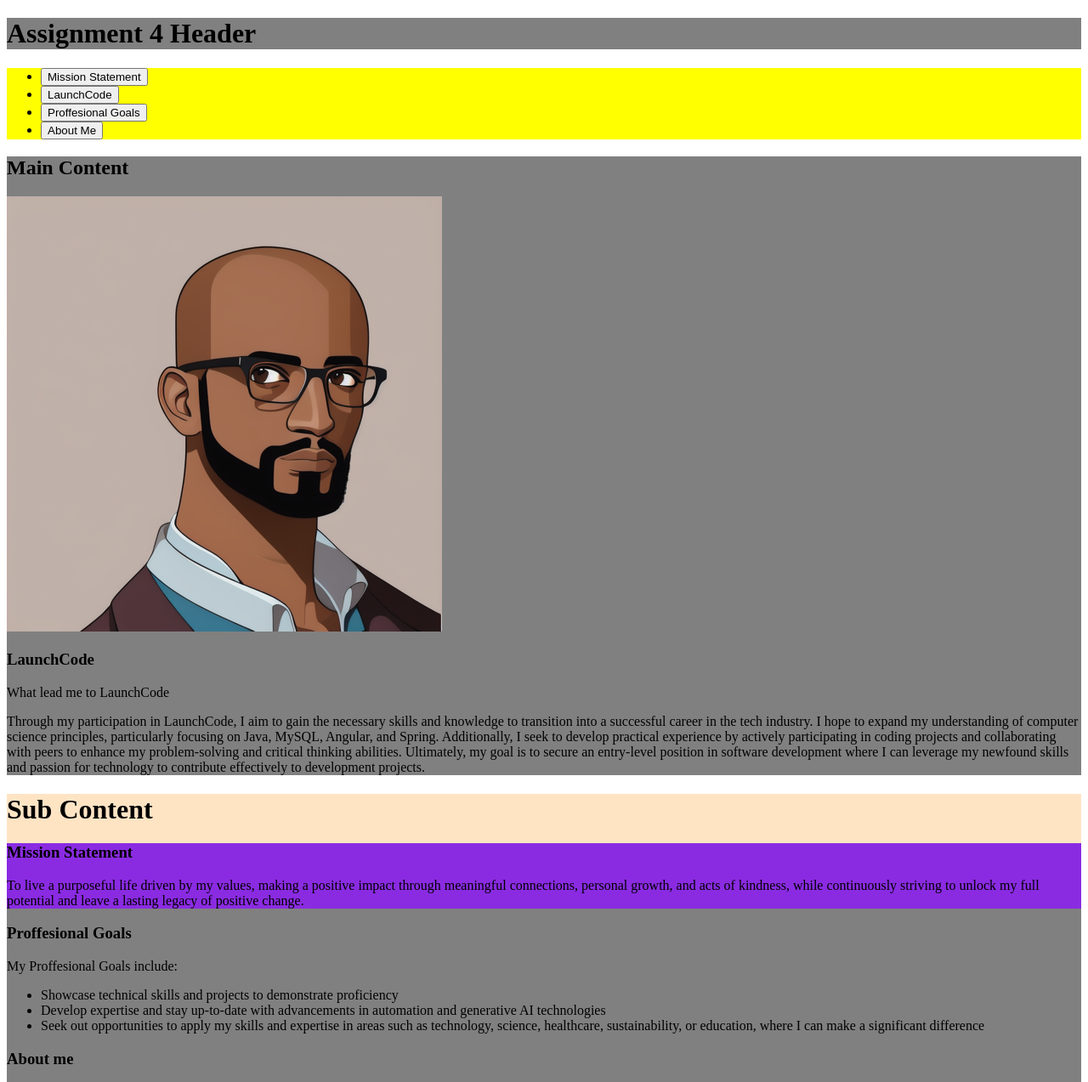
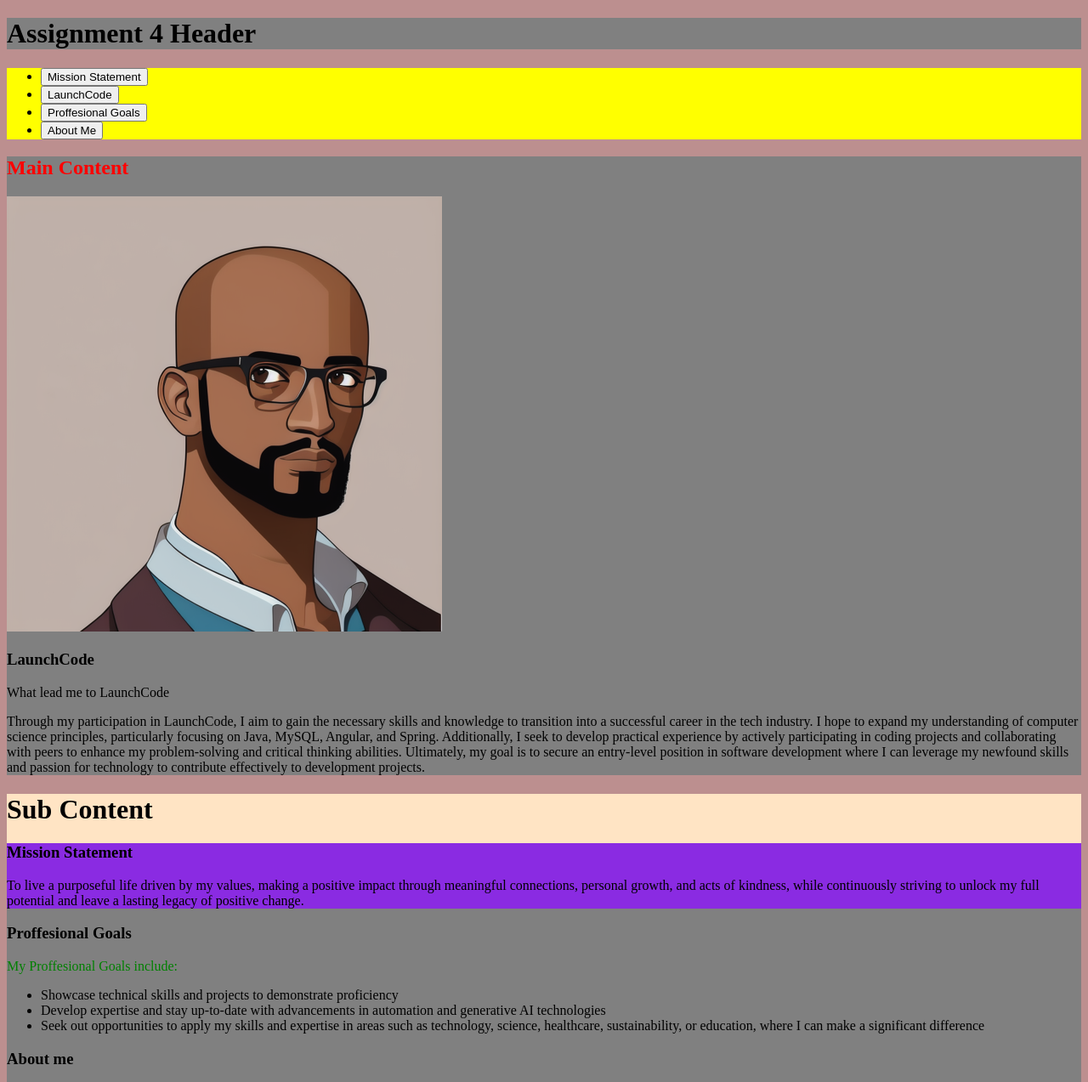
Before and after one commit to LaunchCodeAllhubs/js-assignment-4-html-me-something-KratzKodes, a website: page index.html in a window 1280 px wide. Shown: the top 1273 px of the page at 85% size. Drawn offline with Linux system fonts and the light colour scheme.

Commit message:
basic requirements

```diff
--- a/index.html
+++ b/index.html
@@ -3,7 +3,9 @@
 <head>
    <meta charset="UTF-8">
    <meta name="viewport" content="width=device-width, initial-scale=1.0">
+   <link rel="stylesheet" href="styles.css">
    <title>Assingment 4</title>
+
 </head>
 <body>
    <!--TO DO
@@ -44,7 +46,7 @@
       <div class="maindContent" style="background-color: grey;">
 
          <div class="mainHeader">
-            <h2>
+            <h2 id="mainHeading">
                Main Content
             </h2>
          </div>
@@ -92,7 +94,7 @@
 
             <div class="Proffesional Goals">
                <h3>Proffesional Goals</h1>
-               <p> My Proffesional Goals include:</p>
+               <p class="funParagraph" id="testP"> My Proffesional Goals include:</p>
                <ul>
                   <li>Showcase technical skills and projects to demonstrate proficiency</li>
                   <li>Develop expertise and stay up-to-date with advancements in automation and generative AI technologies</li>
--- a/styles.css
+++ b/styles.css
@@ -1 +1,16 @@
 /* Write your CSS here! */
+body    {
+    margin: 8px;
+    display:block;
+    background-color: rosybrown;
+
+}
+
+
+#mainHeading {
+    color: red;
+}
+
+#testP {
+    color: green;
+}
```
